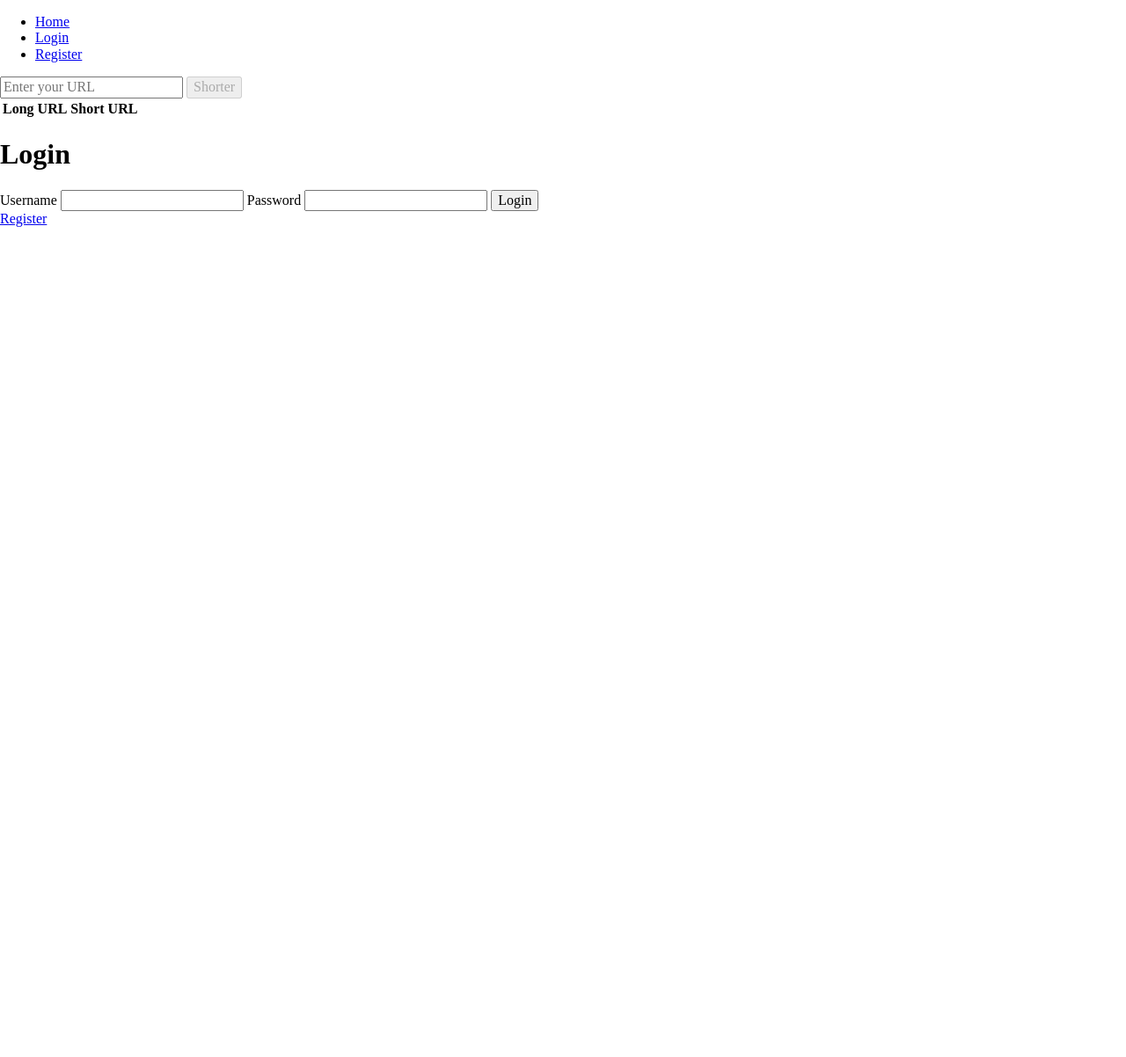
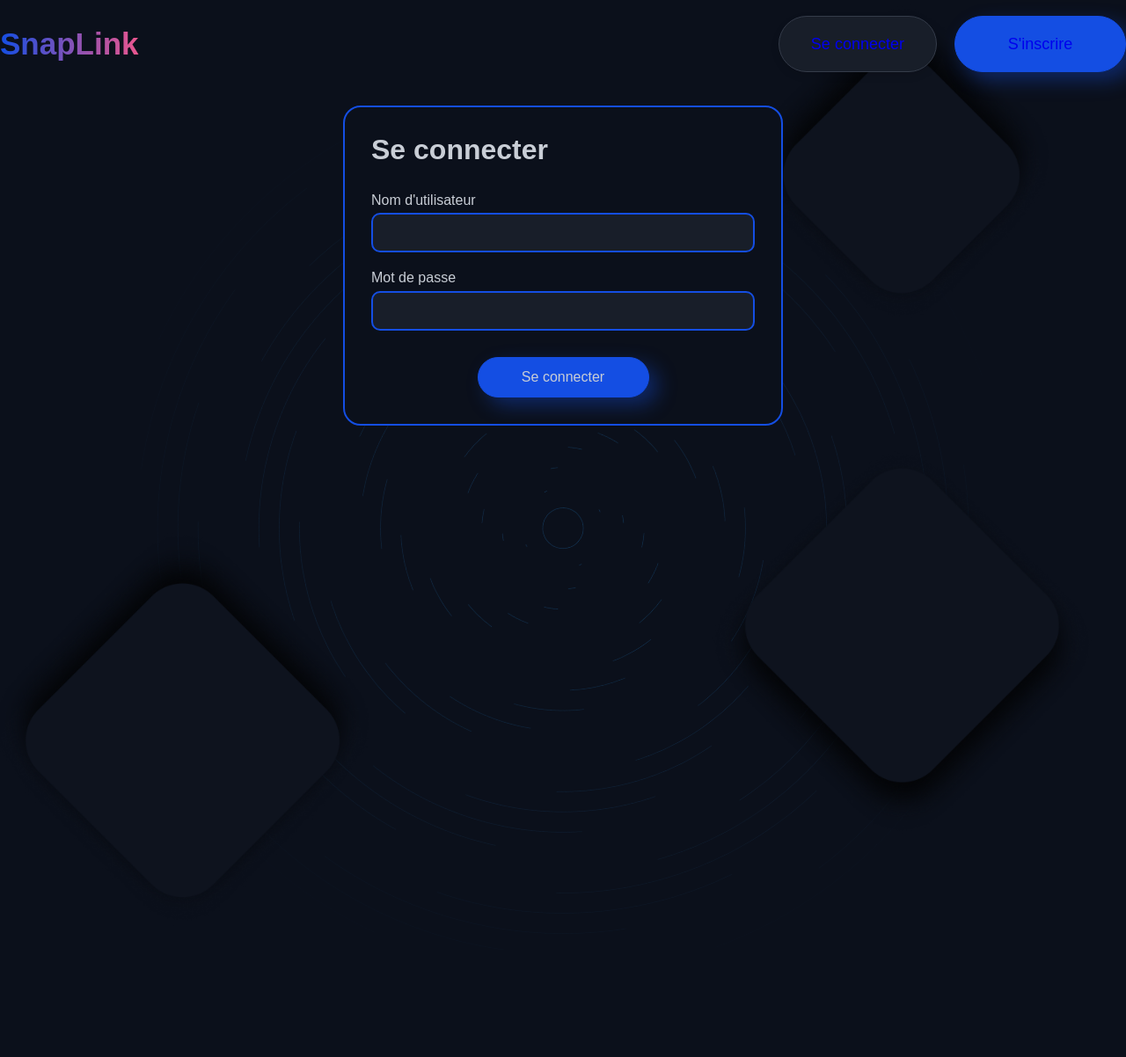
Before and after one commit to ahilarion/snaplink, a PHP site: page /index.php?pages=login in a window 1280 px wide. Shown: the whole page at 88% size. Run offline with PHP 8.4, Linux system fonts and the light colour scheme; data that the repository does not hold is empty; some web fonts are replaced.

Commit message:
add style

```diff
--- a/assets/scss/base/_main.scss
+++ b/assets/scss/base/_main.scss
@@ -0,0 +1,42 @@
+*,
+*::before,
+*::after {
+  box-sizing: border-box;
+  margin: 0;
+  padding: 0;
+  text-decoration: none;
+  text-transform: none;
+  list-style: none;
+}
+
+body {
+  background: map-get($colors, black);
+  color: map-get($colors, lite);
+  font-family: 'Space Grotesk', sans-serif;
+  position: relative;
+}
+
+.img-container {
+  position: absolute;
+  width: 100%;
+  height: 100vh;
+  z-index: -1;
+  overflow: hidden;
+
+  &__swirl {
+    position: absolute;
+    z-index: -1;
+    width: 100%;
+    height: 100%;
+    object-fit: cover;
+    animation: rotate 50s linear infinite;
+  }
+
+  &__cubes {
+    position: absolute;
+    z-index: -1;
+    width: 100%;
+    height: 100%;
+    object-fit: cover;
+  }
+}
--- a/assets/scss/base/_typography.scss
+++ b/assets/scss/base/_typography.scss
@@ -0,0 +1,41 @@
+@include font-face('Space Grotesk', 'SpaceGrotesk-Regular', 400);
+@include font-face('Space Grotesk', 'SpaceGrotesk-Medium', 500);
+@include font-face('Space Grotesk', 'SpaceGrotesk-Bold', 700);
+
+h1 {
+  font-family: 'Space Grotesk', sans-serif;
+  font-weight: 700;
+}
+
+button {
+  font-family: 'Space Grotesk', sans-serif;
+  font-weight: 500;
+}
+
+.header__logo a {
+  font-family: 'Space Grotesk', sans-serif;
+  font-weight: 700;
+  font-size: 35px;
+}
+
+.gradient-text {
+  background: map-get($colors, gradient);
+  -webkit-background-clip: text;
+  background-clip: text;
+  color: transparent;
+  -webkit-text-fill-color: transparent;
+  display: inline-block;
+  transition: background-position 0.5s;
+
+  &:hover {
+    background-position: 100% 0;
+  }
+}
+
+a {
+  font-size: 18px;
+
+  &:visited {
+    color: map-get($colors, lite);
+  }
+}
--- a/assets/scss/components/_btn.scss
+++ b/assets/scss/components/_btn.scss
@@ -0,0 +1,17 @@
+.primary-btn {
+  width: 195px;
+  padding: 21px 25.047px 21px 25px;
+  border-radius: 48px;
+  border: 1px solid #144EE3;
+  background: #144EE3;
+  box-shadow: 10px 9px 22px 0 rgba(20, 78, 227, 0.38);
+}
+
+.secondary-btn {
+  width: 180px;
+  padding: 21px 25.188px 21px 25px;
+  border-radius: 48px;
+  border: 1px solid #353C4A;
+  background: #181E29;
+  box-shadow: 0 4px 10px 0 rgba(0, 0, 0, 0.10);
+}
--- a/assets/scss/components/_form.scss
+++ b/assets/scss/components/_form.scss
@@ -0,0 +1,48 @@
+.section-form {
+  display: flex;
+  justify-content: center;
+  align-items: center;
+  margin-top: 20px;
+
+  .form-container {
+    width: 500px;
+    background: map-get($colors, black);
+    border: solid 2px map-get($colors, primary-blue);
+    border-radius: 20px;
+    padding: 30px;
+
+    h1 {
+      margin-top: 0;
+      margin-bottom: 30px;
+    }
+
+    .form {
+      display: flex;
+      flex-direction: column;
+      gap: 20px;
+
+      &__fields {
+        display: flex;
+        flex-direction: column;
+        gap: 5px;
+
+        input {
+          background: map-get($colors, grey);
+          height: 45px;
+          padding: 5px;
+          border: 2px solid map-get($colors, primary-blue);
+          border-radius: 10px;
+          color: map-get($colors, lite);
+        }
+      }
+
+      button {
+        align-self: center;
+        color: map-get($colors, lite);
+        cursor: pointer;
+        padding: 13px;
+        margin-top: 10px;
+      }
+    }
+  }
+}
--- a/assets/scss/layout/_header.scss
+++ b/assets/scss/layout/_header.scss
@@ -0,0 +1,18 @@
+.header {
+  height: 100px;
+
+  &__logo {
+    height: 100%;
+    display: flex;
+    align-items: center;
+  }
+
+  &__container-btn {
+    width: 100%;
+    grid-column: 13 / 9;
+    display: flex;
+    justify-content: end;
+    align-items: center;
+    gap: 20px;
+  }
+}
--- a/assets/scss/style.scss
+++ b/assets/scss/style.scss
@@ -5,6 +5,7 @@
 @import "utils/functions";
 @import "utils/mixins";
 @import "utils/variables";
+@import "utils/animation";
 
 // Base
 @import "base/main";
--- /dev/null
+++ b/assets/scss/utils/_animation.scss
@@ -0,0 +1,8 @@
+@keyframes rotate {
+  from {
+    transform: rotate(0deg);
+  }
+  to {
+    transform: rotate(360deg);
+  }
+}
--- a/assets/scss/utils/_mixins.scss
+++ b/assets/scss/utils/_mixins.scss
@@ -0,0 +1,8 @@
+@mixin font-face($font-family, $font-filename, $weight: normal, $style: normal) {
+  @font-face {
+    font-family: '#{$font-family}';
+    font-style: $style;
+    font-weight: $weight;
+    src: url('#{$font-filename}.ttf') format('truetype');
+  }
+}
--- a/assets/scss/utils/_variables.scss
+++ b/assets/scss/utils/_variables.scss
@@ -1,6 +1,7 @@
 // Colors
 $colors: (
         primary-blue: #144EE3,
+        primary-blue-opacity: rgba(20, 78, 227, 0.3),
         primary-pink: #EB568E,
         black: #0B101B,
         grey: #181E29,
@@ -8,11 +9,24 @@ $colors: (
         gradient: linear-gradient(to right, #144EE3, #EB568E)
 );
 
+// Fonts
+$fonts: (
+        'Regular': ('SpaceGrotesk-Regular', 400),
+        'Light': ('SpaceGrotesk-Light', 300),
+        'Medium': ('SpaceGrotesk-Medium', 500),
+        'SemiBold': ('SpaceGrotesk-SemiBold', 600),
+        'Bold': ('SpaceGrotesk-Bold', 700)
+);
+
+@each $name, $values in $fonts {
+  @include font-face('Space Grotesk', nth($values, 1), nth($values, 2));
+}
+
 // Spacing
 $wrapper: 25px;
 
 // Grid params
-$container: 1440px - 119px;
+$container: 1440px - 25px;
 $grid-columns: 12;
 $grid-gap: 10px;
 $side-spacing: 119px;
--- /dev/null
+++ b/components/header.php
@@ -0,0 +1,11 @@
+<header class="header grid">
+  <span class="header__logo"><a class="gradient-text" href="<?= BASE_URL; ?>index.php">SnapLink</a></span>
+  <div class="header__container-btn">
+    <?php if (isset($user)): ?>
+      <button class="secondary-btn"><a href="<?= BASE_URL; ?>index.php?pages=logout">Se déconnecter</a></button>
+    <?php else: ?>
+      <button class="secondary-btn"><a href="<?= BASE_URL; ?>index.php?pages=login">Se connecter</a></button>
+      <button class="primary-btn"><a href="<?= BASE_URL; ?>index.php?pages=register">S'inscrire</a></button>
+    <?php endif; ?>
+  </div>
+</header>
--- a/dist/css/style.css
+++ b/dist/css/style.css
@@ -141,67 +138,66 @@ input,
 optgroup,
 select,
 textarea {
-  font-family: inherit; /* 1 */
-  font-size: 100%; /* 1 */
-  line-height: 1.15; /* 1 */
-  margin: 0; /* 2 */
-}
+  font-family: inherit;
+  /* 1 */
+  font-size: 100%;
+  /* 1 */
+  line-height: 1.15;
+  /* 1 */
+  margin: 0;
+  /* 2 */ }
 
 /**
  * Show the overflow in IE.
  * 1. Show the overflow in Edge.
  */
 button,
-input { /* 1 */
-  overflow: visible;
-}
+input {
+  /* 1 */
+  overflow: visible; }
 
 /**
  * Remove the inheritance of text transform in Edge, Firefox, and IE.
  * 1. Remove the inheritance of text transform in Firefox.
  */
 button,
-select { /* 1 */
-  text-transform: none;
-}
+select {
+  /* 1 */
+  text-transform: none; }
 
 /**
  * Correct the inability to style clickable types in iOS and Safari.
  */
 button,
-[type=button],
-[type=reset],
-[type=submit] {
-  -webkit-appearance: button;
-}
+[type="button"],
+[type="reset"],
+[type="submit"] {
+  -webkit-appearance: button; }
 
 /**
  * Remove the inner border and padding in Firefox.
  */
 button::-moz-focus-inner,
-[type=button]::-moz-focus-inner,
-[type=reset]::-moz-focus-inner,
-[type=submit]::-moz-focus-inner {
+[type="button"]::-moz-focus-inner,
+[type="reset"]::-moz-focus-inner,
+[type="submit"]::-moz-focus-inner {
   border-style: none;
-  padding: 0;
-}
+  padding: 0; }
 
 /**
  * Restore the focus styles unset by the previous rule.
  */
 button:-moz-focusring,
-[type=button]:-moz-focusring,
-[type=reset]:-moz-focusring,
-[type=submit]:-moz-focusring {
-  outline: 1px dotted ButtonText;
-}
+[type="button"]:-moz-focusring,
+[type="reset"]:-moz-focusring,
+[type="submit"]:-moz-focusring {
+  outline: 1px dotted ButtonText; }
 
 /**
  * Correct the padding in Firefox.
  */
 fieldset {
-  padding: 0.35em 0.75em 0.625em;
-}
+  padding: 0.35em 0.75em 0.625em; }
 
 /**
  * 1. Correct the text wrapping in Edge and IE.
@@ -297,21 +295,195 @@ summary {
  * Add the correct display in IE 10+.
  */
 template {
-  display: none;
-}
+  display: none; }
 
 /**
  * Add the correct display in IE 10.
  */
 [hidden] {
-  display: none;
-}
+  display: none; }
+
+@font-face {
+  font-family: "Space Grotesk";
+  font-style: normal;
+  font-weight: 400;
+  src: url("SpaceGrotesk-Regular.ttf") format("truetype"); }
+@font-face {
+  font-family: "Space Grotesk";
+  font-style: normal;
+  font-weight: 300;
+  src: url("SpaceGrotesk-Light.ttf") format("truetype"); }
+@font-face {
+  font-family: "Space Grotesk";
+  font-style: normal;
+  font-weight: 500;
+  src: url("SpaceGrotesk-Medium.ttf") format("truetype"); }
+@font-face {
+  font-family: "Space Grotesk";
+  font-style: normal;
+  font-weight: 600;
+  src: url("SpaceGrotesk-SemiBold.ttf") format("truetype"); }
+@font-face {
+  font-family: "Space Grotesk";
+  font-style: normal;
+  font-weight: 700;
+  src: url("SpaceGrotesk-Bold.ttf") format("truetype"); }
+@keyframes rotate {
+  from {
+    transform: rotate(0deg); }
+  to {
+    transform: rotate(360deg); } }
+*,
+*::before,
+*::after {
+  box-sizing: border-box;
+  margin: 0;
+  padding: 0;
+  text-decoration: none;
+  text-transform: none;
+  list-style: none; }
+
+body {
+  background: #0B101B;
+  color: #C9CED6;
+  font-family: 'Space Grotesk', sans-serif;
+  position: relative; }
+
+.img-container {
+  position: absolute;
+  width: 100%;
+  height: 100vh;
+  z-index: -1;
+  overflow: hidden; }
+  .img-container__swirl {
+    position: absolute;
+    z-index: -1;
+    width: 100%;
+    height: 100%;
+    object-fit: cover;
+    animation: rotate 50s linear infinite; }
+  .img-container__cubes {
+    position: absolute;
+    z-index: -1;
+    width: 100%;
+    height: 100%;
+    object-fit: cover; }
+
+@font-face {
+  font-family: "Space Grotesk";
+  font-style: normal;
+  font-weight: 400;
+  src: url("SpaceGrotesk-Regular.ttf") format("truetype"); }
+@font-face {
+  font-family: "Space Grotesk";
+  font-style: normal;
+  font-weight: 500;
+  src: url("SpaceGrotesk-Medium.ttf") format("truetype"); }
+@font-face {
+  font-family: "Space Grotesk";
+  font-style: normal;
+  font-weight: 700;
+  src: url("SpaceGrotesk-Bold.ttf") format("truetype"); }
+h1 {
+  font-family: 'Space Grotesk', sans-serif;
+  font-weight: 700; }
+
+button {
+  font-family: 'Space Grotesk', sans-serif;
+  font-weight: 500; }
+
+.header__logo a {
+  font-family: 'Space Grotesk', sans-serif;
+  font-weight: 700;
+  font-size: 35px; }
+
+.gradient-text {
+  background: linear-gradient(to right, #144EE3, #EB568E);
+  -webkit-background-clip: text;
+  background-clip: text;
+  color: transparent;
+  -webkit-text-fill-color: transparent;
+  display: inline-block;
+  transition: background-position 0.5s; }
+  .gradient-text:hover {
+    background-position: 100% 0; }
+
+a {
+  font-size: 18px; }
+  a:visited {
+    color: #C9CED6; }
+
+.header {
+  height: 100px; }
+  .header__logo {
+    height: 100%;
+    display: flex;
+    align-items: center; }
+  .header__container-btn {
+    width: 100%;
+    grid-column: 13 / 9;
+    display: flex;
+    justify-content: end;
+    align-items: center;
+    gap: 20px; }
 
 @media screen and (min-width: 768px) {
   .grid {
     display: grid;
     gap: 10px;
-    grid: auto-flow dense/repeat(12, minmax(0, calc( (1321px - 10px * (12 - 1)) / 12 )));
-    justify-content: center;
-  }
-}
+    grid: auto-flow dense/repeat(12, minmax(0, calc( (1415px - 10px * (12 - 1)) / 12 )));
+    justify-content: center; } }
+
+.primary-btn {
+  width: 195px;
+  padding: 21px 25.047px 21px 25px;
+  border-radius: 48px;
+  border: 1px solid #144EE3;
+  background: #144EE3;
+  box-shadow: 10px 9px 22px 0 rgba(20, 78, 227, 0.38); }
+
+.secondary-btn {
+  width: 180px;
+  padding: 21px 25.188px 21px 25px;
+  border-radius: 48px;
+  border: 1px solid #353C4A;
+  background: #181E29;
+  box-shadow: 0 4px 10px 0 rgba(0, 0, 0, 0.1); }
+
+.section-form {
+  display: flex;
+  justify-content: center;
+  align-items: center;
+  margin-top: 20px; }
+  .section-form .form-container {
+    width: 500px;
+    background: #0B101B;
+    border: solid 2px #144EE3;
+    border-radius: 20px;
+    padding: 30px; }
+    .section-form .form-container h1 {
+      margin-top: 0;
+      margin-bottom: 30px; }
+    .section-form .form-container .form {
+      display: flex;
+      flex-direction: column;
+      gap: 20px; }
+      .section-form .form-container .form__fields {
+        display: flex;
+        flex-direction: column;
+        gap: 5px; }
+        .section-form .form-container .form__fields input {
+          background: #181E29;
+          height: 45px;
+          padding: 5px;
+          border: 2px solid #144EE3;
+          border-radius: 10px;
+          color: #C9CED6; }
+      .section-form .form-container .form button {
+        align-self: center;
+        color: #C9CED6;
+        cursor: pointer;
+        padding: 13px;
+        margin-top: 10px; }
+
+/*# sourceMappingURL=style.css.map */
--- a/index.php
+++ b/index.php
@@ -39,40 +39,11 @@
   <title>SnapLink</title>
 </head>
 <body>
-    <nav>
-        <ul>
-            <li><a href="<?= BASE_URL; ?>index.php">Home</a></li>
-            <?php if (isset($user)): ?>
-                <li><a href="<?= BASE_URL; ?>index.php?pages=logout">Logout</a></li>
-            <?php else: ?>
-                <li><a href="<?= BASE_URL; ?>index.php?pages=login">Login</a></li>
-                <li><a href="<?= BASE_URL; ?>index.php?pages=register">Register</a></li>
-            <?php endif; ?>
-        </ul>
-    </nav>
-    <form>
-        <input type="text" name="url" id="url" placeholder="Enter your URL">
-        <input type="submit" <?= isset($user) ? "" : "disabled" ?> value="Shorter">
-    </form>
-    <table>
-        <thead>
-            <tr>
-                <th>Long URL</th>
-                <th>Short URL</th>
-            </tr>
-        </thead>
-        <tbody>
-            <?php
-                if (isset($user)) {
-                    $shorter = new Shorter($user);
-                    $urls = $shorter->getUrls();
-                    foreach ($urls as $url) {
-                        echo "<tr><td>{$url['long_url']}</td><td><a href='{$url['short_url']}'>{$url['short_url']}</a></td></tr>";
-                    }
-                }
-            ?>
-        </tbody>
-    </table>
+<div class="img-container">
+  <img class="img-container__swirl" src="./assets/img/Swirl.png" alt="Swirl">
+  <img class="img-container__cubes" src="./assets/img/Cubes.png" alt="Cubes">
+</div>
+
 <?php
 
 $url = $_GET['pages'] ?? '/';
--- a/pages/404.php
+++ b/pages/404.php
@@ -1,6 +1,4 @@
-// 404 pages
-
 <div>
-    <h1>404</h1>
-    <p>Page not found</p>
+  <h1>404</h1>
+  <p>Page not found</p>
 </div>
--- a/pages/login.php
+++ b/pages/login.php
@@ -22,14 +22,22 @@
   $error = 'Username or password incorrect';
 }
 ?>
-<div>
-    <h1>Login</h1>
-    <form action="<?= BASE_URL; ?>index.php?pages=login" method="post">
-        <label for="username">Username</label>
+
+<?php include './components/header.php' ?>
+
+<section class="section-form">
+  <div class="form-container">
+    <h1>Se connecter</h1>
+    <form class="form" action="<?= BASE_URL; ?>index.php?pages=login" method="post">
+      <div class="form__fields">
+        <label for="username">Nom d'utilisateur</label>
         <input type="text" name="username" id="username" required>
-        <label for="password">Password</label>
+      </div>
+      <div class="form__fields">
+        <label for="password">Mot de passe</label>
         <input type="password" name="password" id="password" required>
-        <input type="submit" name="login" value="Login">
+      </div>
+      <button class="primary-btn" type="submit" name="register">Se connecter</button>
     </form>
-    <a href="<?= BASE_URL; ?>index.php?pages=register">Register</a>
   </div>
+</section>
```
Also changed, not shown: other parts of dist/css/style.css (+70 -71 lines), pages/home.php (+6 -1 lines), pages/register.php (+21 -10 lines), assets/img/Cubes.png (added), assets/img/Swirl.png (added), 1 other file. Lines whose indentation alone changed are shown as unchanged.
